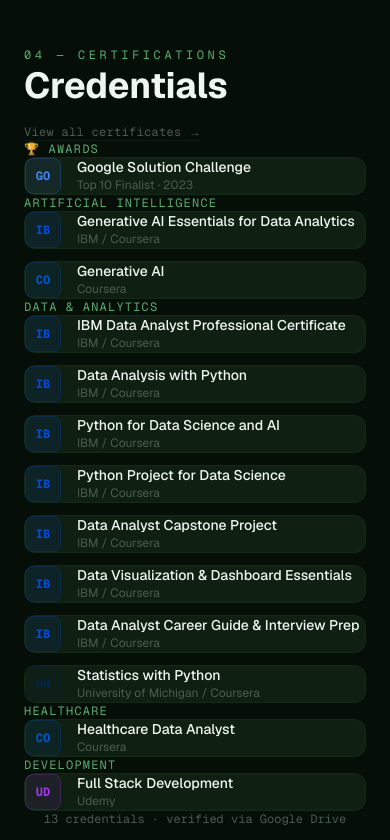
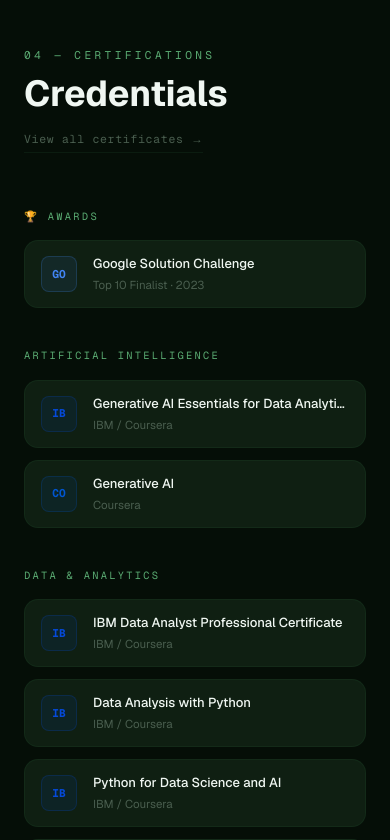
Before and after one commit to kitsakisGk/PersonalPortfolio, a Next.js app: page / in a window 390 px wide. Shown: the part 5880-6720 px from the top of the page. Built offline with nearby package versions, Linux system fonts and the light colour scheme.

Commit message:
Convert Certifications section to inline styles
Removes all Tailwind className strings. Uses same inline CSS pattern
as About, Skills, Projects, and Contact sections to ensure consistent
layout rendering with Next.js 15 Turbopack.

```diff
--- a/components/sections/Certifications.tsx
+++ b/components/sections/Certifications.tsx
@@ -38,22 +38,40 @@
     <SectionWrapper id="certifications">
       {/* Header with Drive link */}
       <motion.div
-        className="mb-14"
+        style={{ marginBottom: "3.5rem" }}
         initial={{ opacity: 0, y: 24 }}
         whileInView={{ opacity: 1, y: 0 }}
         viewport={{ once: true, margin: "-80px" }}
         transition={{ duration: 0.5, ease: [0.22, 1, 0.36, 1] }}
       >
         <p
-          className="text-xs font-mono tracking-[0.3em] uppercase mb-3"
-          style={{ color: "var(--accent-light)" }}
+          style={{
+            fontSize: "0.7rem",
+            fontFamily: "var(--font-geist-mono), monospace",
+            letterSpacing: "0.3em",
+            textTransform: "uppercase",
+            color: "var(--accent-light)",
+            marginBottom: "0.75rem",
+          }}
         >
           04 — Certifications
         </p>
-        <div className="flex items-end justify-between gap-4 flex-wrap">
+        <div
+          style={{
+            display: "flex",
+            alignItems: "flex-end",
+            justifyContent: "space-between",
+            gap: "1rem",
+            flexWrap: "wrap",
+          }}
+        >
           <h2
-            className="text-4xl md:text-5xl font-bold leading-tight"
-            style={{ color: "var(--text-primary)" }}
+            style={{
+              fontSize: "clamp(2.25rem, 5vw, 3.5rem)",
+              fontWeight: 700,
+              lineHeight: 1.08,
+              color: "var(--text-primary)",
+            }}
           >
             Credentials
           </h2>
@@ -61,18 +79,21 @@
             href="https://drive.google.com/drive/folders/1isse8r3at14oIzJp5PthxZ9luhLsppKV"
             target="_blank"
             rel="noopener noreferrer"
-              className="text-xs font-mono tracking-wide transition-colors duration-200 pb-1"
             style={{
+              fontSize: "0.72rem",
+              fontFamily: "var(--font-geist-mono), monospace",
+              letterSpacing: "0.06em",
               color: "var(--text-muted)",
               borderBottom: "1px solid var(--border)",
+              paddingBottom: "0.25rem",
+              textDecoration: "none",
+              transition: "color 0.2s",
             }}
             onMouseEnter={(e) =>
-                ((e.currentTarget as HTMLElement).style.color =
-                  "var(--accent-light)")
+              ((e.currentTarget as HTMLElement).style.color = "var(--accent-light)")
             }
             onMouseLeave={(e) =>
-                ((e.currentTarget as HTMLElement).style.color =
-                  "var(--text-muted)")
+              ((e.currentTarget as HTMLElement).style.color = "var(--text-muted)")
             }
           >
             View all certificates →
@@ -81,7 +102,7 @@
       </motion.div>
 
       {/* Grouped categories */}
-        <div className="space-y-10">
+      <div style={{ display: "flex", flexDirection: "column", gap: "2.5rem" }}>
         {Object.entries(grouped).map(([category, certs], groupIdx) => (
           <motion.div
             key={category}
@@ -92,33 +113,62 @@
             variants={fadeUp}
           >
             <p
-                className="text-xs font-mono tracking-widest uppercase mb-4"
-                style={{ color: "var(--accent-light)" }}
+              style={{
+                fontSize: "0.65rem",
+                fontFamily: "var(--font-geist-mono), monospace",
+                letterSpacing: "0.22em",
+                textTransform: "uppercase",
+                color: "var(--accent-light)",
+                marginBottom: "1rem",
+              }}
             >
               {categoryLabels[category]}
             </p>
 
-              <div className="grid grid-cols-1 sm:grid-cols-2 lg:grid-cols-3 gap-3">
+            <div
+              style={{
+                display: "grid",
+                gridTemplateColumns: "repeat(auto-fill, minmax(min(100%, 300px), 1fr))",
+                gap: "0.75rem",
+              }}
+            >
               {certs.map((cert, i) => (
                 <motion.div
                   key={cert.name}
-                    className="flex items-center gap-4 rounded-xl px-4 py-3.5"
-                    style={{
-                      background: "var(--bg-card)",
-                      border: "1px solid var(--border)",
-                    }}
+                  initial="hidden"
+                  whileInView="visible"
+                  viewport={{ once: true, margin: "-40px" }}
+                  custom={groupIdx * 10 + i}
+                  variants={fadeUp}
                   whileHover={{
                     borderColor: "rgba(37,87,54,0.45)",
                     boxShadow: "0 0 20px rgba(37,87,54,0.08)",
                     x: 2,
                   }}
                   transition={{ duration: 0.18 }}
-                    custom={groupIdx * 10 + i}
+                  style={{
+                    display: "flex",
+                    alignItems: "center",
+                    gap: "1rem",
+                    padding: "0.875rem 1rem",
+                    borderRadius: "0.875rem",
+                    background: "var(--bg-card)",
+                    border: "1px solid var(--border)",
+                  }}
                 >
                   {/* Issuer badge */}
                   <div
-                      className="w-9 h-9 rounded-lg flex items-center justify-center text-xs font-bold shrink-0 font-mono"
                     style={{
+                      width: "2.25rem",
+                      height: "2.25rem",
+                      borderRadius: "0.5rem",
+                      display: "flex",
+                      alignItems: "center",
+                      justifyContent: "center",
+                      fontSize: "0.7rem",
+                      fontWeight: 700,
+                      fontFamily: "var(--font-geist-mono), monospace",
+                      flexShrink: 0,
                       background: `${cert.color}18`,
                       border: `1px solid ${cert.color}35`,
                       color: cert.color,
@@ -127,17 +177,30 @@
                     {getInitials(cert.issuer)}
                   </div>
 
-                    <div className="min-w-0">
+                  <div style={{ minWidth: 0 }}>
                     <p
-                        className="text-sm font-medium leading-snug truncate"
-                        style={{ color: "var(--text-primary)" }}
+                      style={{
+                        fontSize: "0.8125rem",
+                        fontWeight: 500,
+                        lineHeight: 1.35,
+                        color: "var(--text-primary)",
+                        overflow: "hidden",
+                        textOverflow: "ellipsis",
+                        whiteSpace: "nowrap",
+                      }}
                       title={cert.name}
                     >
                       {cert.name}
                     </p>
                     <p
-                        className="text-xs mt-0.5 truncate"
-                        style={{ color: "var(--text-muted)" }}
+                      style={{
+                        fontSize: "0.72rem",
+                        marginTop: "0.2rem",
+                        color: "var(--text-muted)",
+                        overflow: "hidden",
+                        textOverflow: "ellipsis",
+                        whiteSpace: "nowrap",
+                      }}
                     >
                       {cert.note ?? cert.issuer}
                     </p>
@@ -151,8 +214,13 @@
 
       {/* Total count */}
       <motion.p
-          className="mt-10 text-xs font-mono text-center"
-          style={{ color: "var(--text-muted)" }}
+        style={{
+          marginTop: "2.5rem",
+          fontSize: "0.72rem",
+          fontFamily: "var(--font-geist-mono), monospace",
+          textAlign: "center",
+          color: "var(--text-muted)",
+        }}
         initial={{ opacity: 0 }}
         whileInView={{ opacity: 1 }}
         viewport={{ once: true }}
```
Lines whose indentation alone changed are shown as unchanged.
